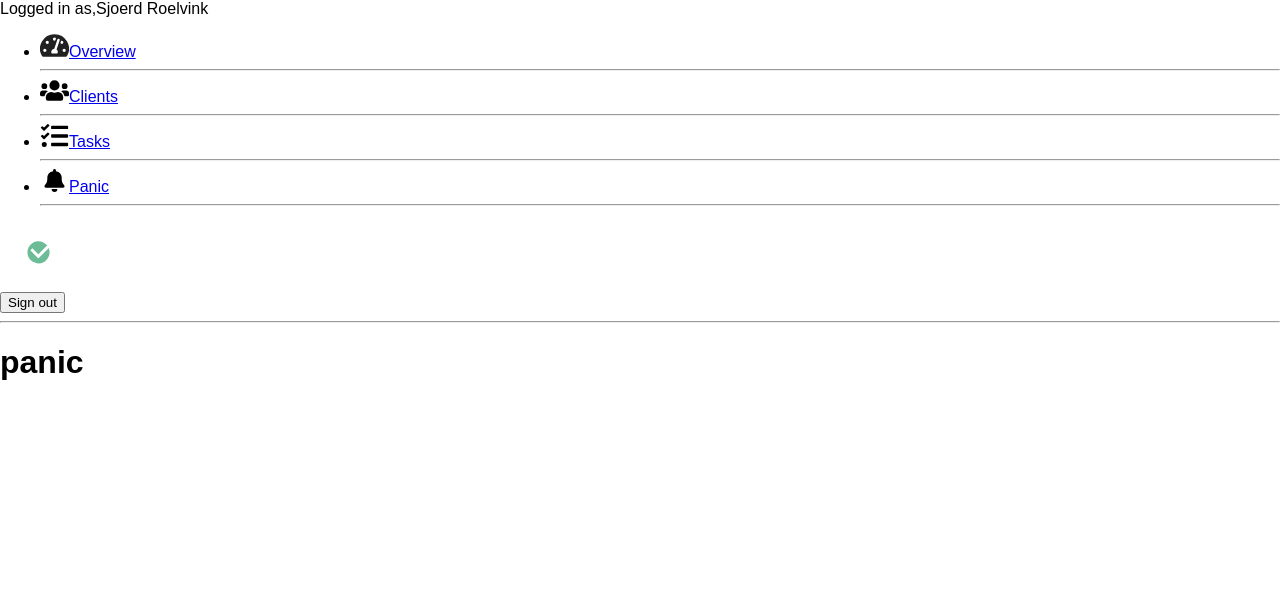
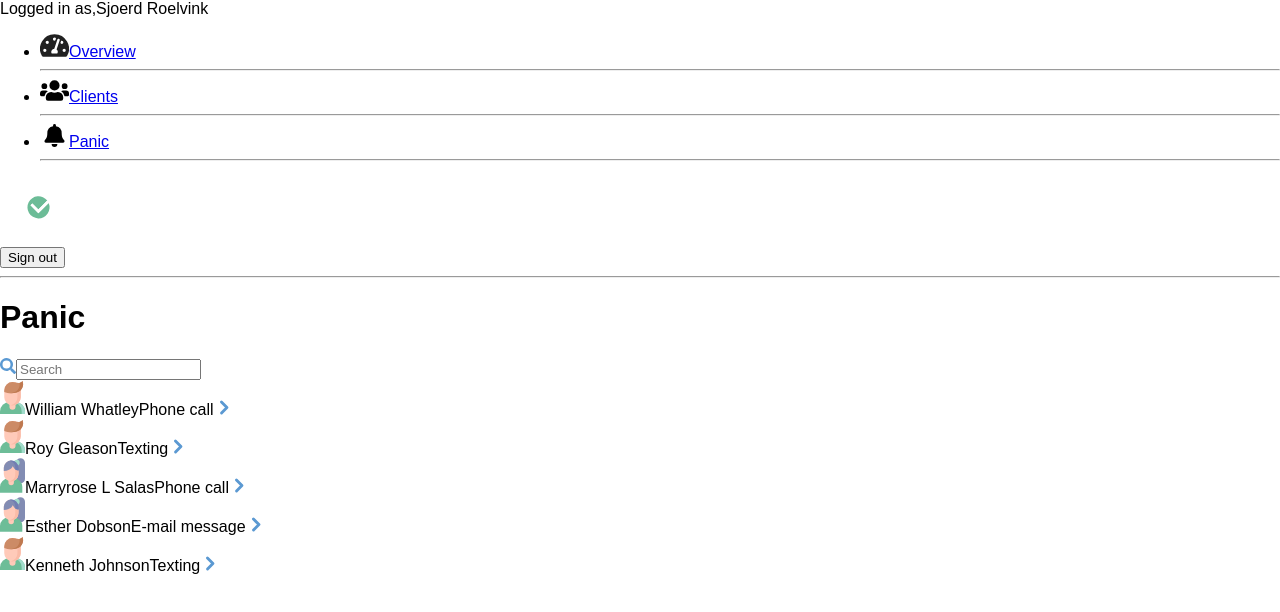
Before and after one commit to XRaiderGH/robin-dashboard, a Next.js app in the folder robin-dashboard/: page /panic in a window 1280 px wide. Shown: the top 612 px of the page. Built offline with nearby package versions, Linux system fonts and the light colour scheme.

Commit message:
Panic pagina toegevoegd

```diff
--- a/robin-dashboard/components/sideNav.js
+++ b/robin-dashboard/components/sideNav.js
@@ -37,15 +37,15 @@ const SideNav = (props) => {
                         <hr/>
                     </li>
 
-                    <li>
-                        <Link href={'/tasks'}>
-                            <a className='navItem block w-100 pl-7 py-8'>
-                                <Image src='/assets/tasks-solid (2).svg' width='29px' height='23px' alt=""/>
-                                <span className='ml-5'>Tasks</span>
-                            </a>
-                        </Link>
-                        <hr/>
-                    </li>
+                    {/*<li>*/}
+                    {/*    <Link href={'/tasks'}>*/}
+                    {/*        <a className='navItem block w-100 pl-7 py-8'>*/}
+                    {/*            <Image src='/assets/tasks-solid (2).svg' width='29px' height='23px' alt=""/>*/}
+                    {/*            <span className='ml-5'>Tasks</span>*/}
+                    {/*        </a>*/}
+                    {/*    </Link>*/}
+                    {/*    <hr/>*/}
+                    {/*</li>*/}
 
                     <li>
                         <Link href={'/panic'}>
--- a/robin-dashboard/pages/panic/index.js
+++ b/robin-dashboard/pages/panic/index.js
@@ -1,9 +1,81 @@
 
-import Layout from '../../components/layout';
+import Image from 'next/image';
+import Link from "../../components/ActiveLink";
 
 
 export default function panic() {
     return (
-            <h1>panic</h1>
+        <div className='container w-3/5 bg-white rounded-3xl shadow-custom px-12 py-10 bg-opacity-90'>
+            <div className="top flex flex-row justify-between pb-10">
+                <span className='flex flex-col justify-center'><h1 className='font-medium text-3xl'>Panic</h1></span>
+                <span className='border-3 px-3 rounded-3xl border-blue-500 py-2 flex flex-row'>
+                         <Image src='/assets/search-solid.svg' width='16.5' height='16.5'/>
+                         <input type="text"
+                                className='ml-2 focus:outline-none placeholder-blue-500 font-bold w-52 bg-transparent text-lg'
+                                placeholder='Search'/>
+                    </span>
+            </div>
+
+            <div className="bottom">
+                <div className="clients grid grid-cols-1 gap-8 font-medium">
+
+                    <Link href={{ pathname: '/panic/client-name', query: { name: 'William Whatley' , option: 'email'} }}>
+                        <div
+                            className="client bg-white rounded-full shadow-custom px-5 py-3 flex cursor-pointer">
+                            <Image src='/assets/Menicon.svg' width='25.28' height='35'/>
+                            <span className='ml-7 flex-1 flex flex-col flex-grow flex-col justify-center font-bold text-lg'>William Whatley</span>
+                            <span className='ml-7 flex flex-col justify-center text-lg font-bold text-blue-500 pr-5 text-lg'>Phone call</span>
+                            <Image src='/assets/Path 117.svg' width='15' height='15'/>
+                        </div>
+                    </Link>
+
+                    <Link href={{ pathname: '/panic/client-name', query: { name: 'Roy Gleason' , option: 'email'} }}>
+                        <div
+                            className="client bg-white rounded-full shadow-custom px-5 py-3 flex cursor-pointer">
+                            <Image src='/assets/Menicon.svg' width='25.28' height='35'/>
+                            <span className='ml-7 flex-1 flex flex-col flex-grow flex-col justify-center font-bold text-lg'>Roy Gleason</span>
+                            <span className='ml-7 flex flex-col justify-center text-lg font-bold text-blue-500 pr-5 text-lg'>Texting</span>
+                            <Image src='/assets/Path 117.svg' width='15' height='15'/>
+                        </div>
+                    </Link>
+
+                    <Link href={{ pathname: '/panic/client-name', query: { name: 'Marryrose L Salas' , option: 'email'} }}>
+                        <div
+                            className="client bg-white rounded-full shadow-custom px-5 py-3 flex cursor-pointer">
+                            <Image src='/assets/Womenicon.svg' width='25.28' height='35'/>
+                            <span className='ml-7 flex-1 flex flex-col flex-grow flex-col justify-center font-bold text-lg'>Marryrose L Salas</span>
+                            <span className='ml-7 flex flex-col justify-center text-lg font-bold text-blue-500 pr-5 text-lg'>Phone call</span>
+                            <Image src='/assets/Path 117.svg' width='15' height='15'/>
+                        </div>
+                    </Link>
+
+                    <Link href={{ pathname: '/panic/client-name', query: { name: 'Esther Dobson' , option: 'email'} }}>
+                        <div
+                            className="client bg-white rounded-full shadow-custom px-5 py-3 flex cursor-pointer">
+                            <Image src='/assets/Womenicon.svg' width='25.28' height='35'/>
+                            <span className='ml-7 flex-1 flex flex-col flex-grow flex-col justify-center font-bold text-lg'>Esther Dobson</span>
+                            <span className='ml-7 flex flex-col justify-center text-lg font-bold text-blue-500 pr-5 text-lg'>E-mail message</span>
+                            <Image src='/assets/Path 117.svg' width='15' height='15'/>
+                        </div>
+                    </Link>
+
+                    <Link href={{ pathname: '/panic/client-name', query: { name: 'Kenneth Johnson' , option: 'email'} }}>
+                        <div
+                            className="client bg-white rounded-full shadow-custom px-5 py-3 flex cursor-pointer">
+                            <Image src='/assets/Menicon.svg' width='25.28' height='35'/>
+                            <span className='ml-7 flex-1 flex flex-col flex-grow flex-col justify-center font-bold text-lg'>Kenneth Johnson</span>
+                            <span className='ml-7 flex flex-col justify-center text-lg font-bold text-blue-500 pr-5 text-lg'>Texting</span>
+                            <Image src='/assets/Path 117.svg' width='15' height='15'/>
+                        </div>
+                    </Link>
+
+
+
+
+
+                </div>
+            </div>
+
+        </div>
     )
 }
--- a/robin-dashboard/styles/styles.css
+++ b/robin-dashboard/styles/styles.css
@@ -10,3 +10,17 @@
     border-color: rgba(91, 153, 210,100);
     background-color: rgba(91, 153, 210,100);
 }
+
+.hover-blue-alt:hover{
+    border-color: rgba(91, 153, 210,100);
+    background-color: rgba(91, 153, 210,100);
+    color: white;
+}
+
+.hover-blue-alt:hover select{
+    color: white;
+}
+
+.hover-blue select {
+    color: rgba(91, 153, 210,100);
+}
--- a/robin-dashboard/tailwind.config.js
+++ b/robin-dashboard/tailwind.config.js
@@ -23,7 +23,8 @@ module.exports = {
         'custom' : '0px 3px 6px #00000029'
       },
       borderWidth: {
-        '3' : '3px'
+        '3' : '3px',
+        '6' : '6px'
       },
     },
   },
```
Also changed, not shown: robin-dashboard/pages/clients/index.js (+11 -11 lines), robin-dashboard/pages/panic/client-name/index.js (added, +83 -0 lines), robin-dashboard/pages/tasks/index.js (deleted, +0 -9 lines), robin-dashboard/pages/clients/client-name/index.js (renamed from robin-dashboard/pages/clients/client/index.js).
